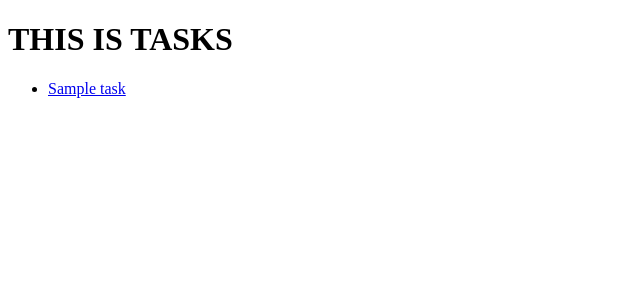
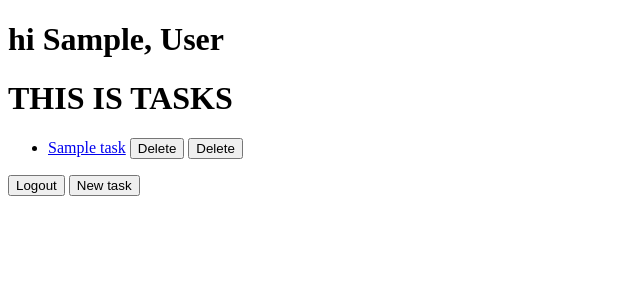
Before and after one commit to cihpolino/WhatsToDo, a Django app: page /tasks in a window 1280 px wide. Shown: the top 300 px of the page, without its empty margins (0-640 px from the left). Run offline with Django 5.2, Linux system fonts and the light colour scheme; a user stored in the database is signed in; tables that the repository leaves empty hold one stand-in row (values such as "Sample post").

Commit message:
Added task creation and delete functionality + small changes to take user first, last name

```diff
--- a/ToDo/models.py
+++ b/ToDo/models.py
@@ -7,7 +7,7 @@ class Task(models.Model):
     user = models.ForeignKey(User, on_delete=models.CASCADE, blank=True, null=True)
     name = models.CharField(max_length=200)
     description = models.TextField(null=True, blank=True)
-    completion = models.BooleanField(null=True, blank=True)
+    completion = models.BooleanField(null=True, blank=True, default=False)
     creation_date = models.DateTimeField(auto_now_add=True)
     slug = models.SlugField(unique=True, blank=True)
 
--- /dev/null
+++ b/ToDo/templates/ToDo/logout.html
@@ -0,0 +1,6 @@
+{% extends "ToDo/index.html" %}
+
+{% block body %}
+    <h1>Logged out</h1>
+    <a href="{% url "login" %}"><button>Login?</button></a>
+{% endblock body %}
--- a/ToDo/templates/ToDo/task_details.html
+++ b/ToDo/templates/ToDo/task_details.html
@@ -5,4 +5,5 @@
     <div>description: {{task.description}}
     </div>
     <div>complition: {{task.completion}}</div>
+    <div>creation date: {{task.creation_date}}</div>
 {% endblock body %}
--- a/ToDo/templates/ToDo/tasks.html
+++ b/ToDo/templates/ToDo/tasks.html
@@ -1,11 +1,17 @@
 {% extends "ToDo/index.html" %}
 
 {% block body %}
+    <h1>hi {{first_name}}, {{last_name}}</h1>
     <h1>THIS IS TASKS</h1>
     {% for task in tasks %}
         <ul>
-            <li><a href="{% url "task_details" slug=task.slug %}">{{task.name}}</a></li>
+            <li>
+                <a href="{% url "task_details" slug=task.slug %}">{{task.name}}</a>
+                <a href="{% url "task-delete" task.id %}"><button>Delete</button></a>
+                <a href="{% url "task-redact" task.id %}"><button>Delete</button></a>
+            </li>
         </ul>
     {% endfor %}
-    <h1>{{task.user.last_name}}</h1>
+    <a href="{% url "logout" %}"><button>Logout</button></a>
+    <a href="{% url "task-New" %}"><button>New task</button></a>
 {% endblock body %}
--- a/ToDo/urls.py
+++ b/ToDo/urls.py
@@ -6,4 +6,8 @@ urlpatterns = [
     path("tasks", views.show_tasks, name="tasks"),
     path("tasks/<slug:slug>", views.show_details, name="task_details"),
     path("login", views.login_view, name="login"),
+    path("logout", views.logout_view, name="logout"),
+    path("tasks-New", views.new_task, name="task-New"),
+    path("task-delete/<int:task_id>", views.delete_task, name="task-delete"),
+    path("task-redact/<int:task_id>", views.redact_task, name="task-redact"),
 ]
--- a/ToDo/views.py
+++ b/ToDo/views.py
@@ -2,7 +2,7 @@ from django.shortcuts import render, get_object_or_404, redirect
 from django.http import HttpResponse, HttpResponseRedirect
 from .models import Task
 from django.contrib.auth.models import User
-from django.contrib.auth import authenticate, login
+from django.contrib.auth import authenticate, login, logout
 import logging
 # Create your views here.
 def index(request):
@@ -11,8 +11,13 @@ def index(request):
 def show_tasks(request):
     user = request.user
     tasks = Task.objects.filter(user=user)
+    # get name of the user
+    first_name = user.first_name
+    last_name = user.last_name
     return render(request, "ToDo/tasks.html", {
         "tasks" : tasks,
+        "first_name": first_name,
+        "last_name": last_name
     })
 
 def show_details(request, slug=None):
@@ -20,26 +25,10 @@ def show_details(request, slug=None):
         task = get_object_or_404(Task, slug=slug)
     return render(request, "ToDo/task_details.html", {
         "task": task,
+
     })
 
 def login_view(request):
-    # if request.method == "POST":
-    #     form = LoginForm(request.POST)
-    #     if form.is_valid():
-    #         username = form.cleaned_data['username']
-    #         password = form.cleaned_data['password']
-    #         user = authenticate(request, username=username, password=password)
-
-    #     if not user:
-    #         auth_login(request, user)
-    #         return redirect("tasks")
-    #     else:
-    #         form.add_error(None, "Invalid username or password")
-
-    # else:
-    #     form = LoginForm()
-
-    # return render(request, "ToDo/login.html")
 
     if request.method == "POST":
         username = request.POST["username"]
@@ -53,3 +42,26 @@ def login_view(request):
                 "message": "Invalid credentials."
             })
     return render(request, "ToDo/login.html")
+
+def logout_view(request):
+    logout(request)
+    return render(request, "ToDo/logout.html")
+
+def new_task(request):
+    # Take info
+    if request.method == "POST":
+        user = request.user
+        name = request.POST['name']
+        description = request.POST['description']
+        # create task
+        Task.objects.create(user=user, name=name, description=description)
+        return HttpResponseRedirect("tasks")
+    return render(request, "ToDo/New.html")
+
+def delete_task(request, task_id):
+    task = get_object_or_404(Task, id=task_id)
+    task.delete()
+    return HttpResponseRedirect("/tasks")
+
+def redact_task(request, task_id):
+    ...
```
Also changed, not shown: ToDo/templates/ToDo/New.html (added, +11 -0 lines).
